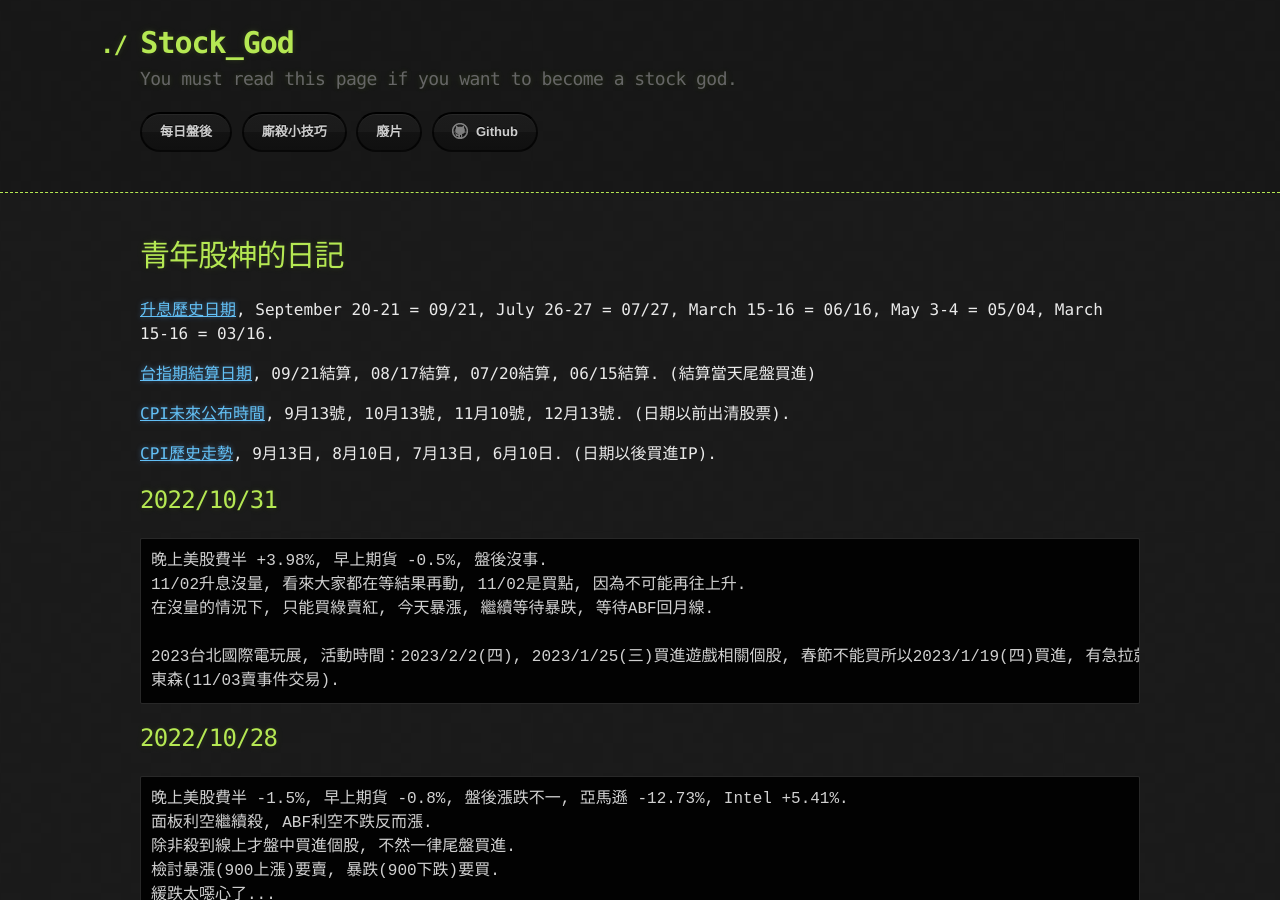
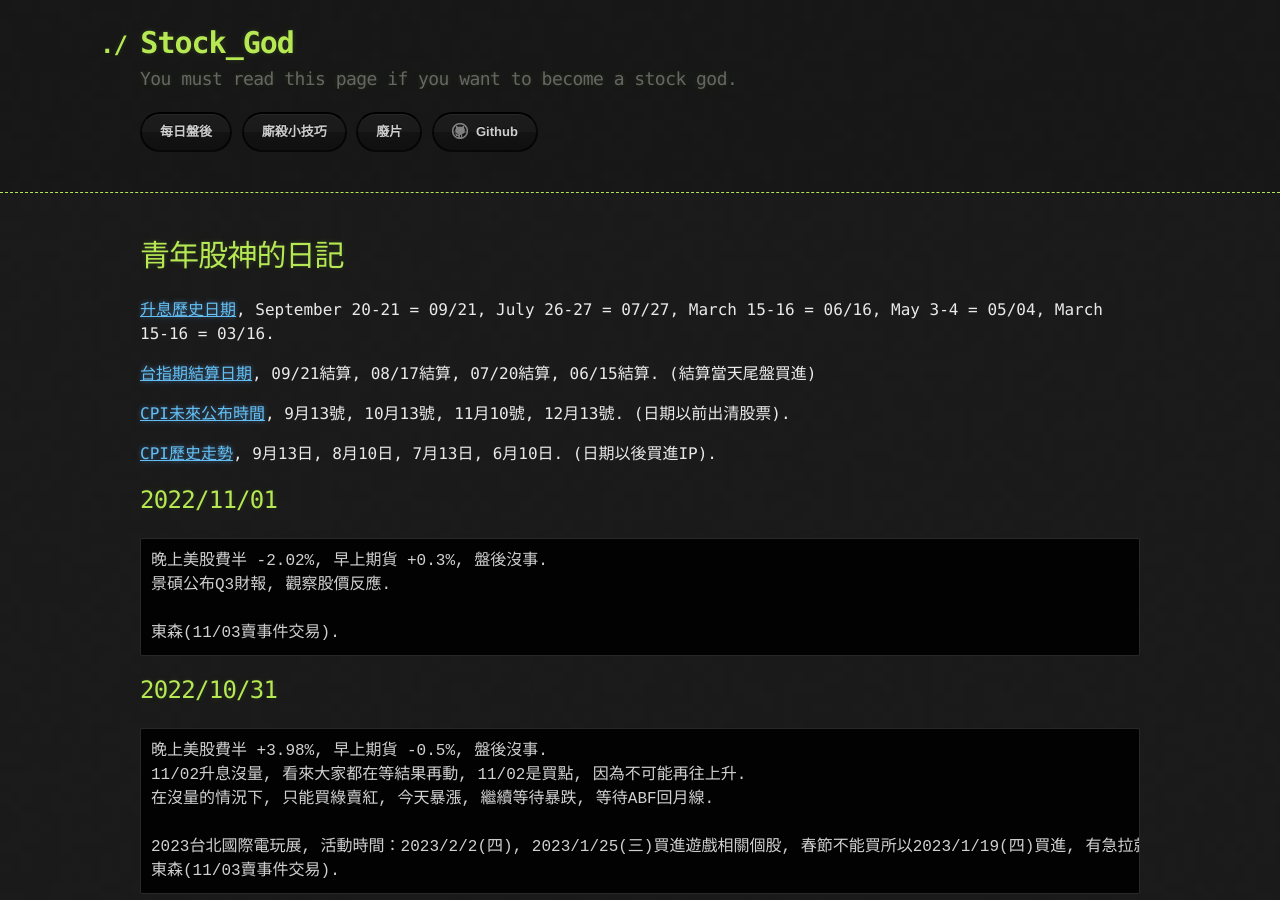
Before and after one commit to lepg5487/Stock_God, a Jekyll site: the page built from index.md, in a window 1280 px wide and 900 px high. Built offline with Jekyll 4.4.1, drawn with Linux system fonts in a browser that asks for light colours; our own code applies the rules of GitHub Pages for plain Markdown files.

Commit message:
Update index.md

````diff
--- a/index.md
+++ b/index.md
@@ -11,6 +11,14 @@ layout: testlayouts
 [CPI未來公布時間](https://chihyun.tw/cpi-release-date/), 9月13號, 10月13號, 11月10號, 12月13號. (日期以前出清股票).
 
 [CPI歷史走勢](https://hk.investing.com/economic-calendar/cpi-733), 9月13日, 8月10日, 7月13日, 6月10日. (日期以後買進IP).
+
+## 2022/11/01
+```
+晚上美股費半 -2.02%, 早上期貨 +0.3%, 盤後沒事.
+景碩公布Q3財報, 觀察股價反應.
+
+東森(11/03賣事件交易).
+```
 
 ## 2022/10/31
 ```
````
